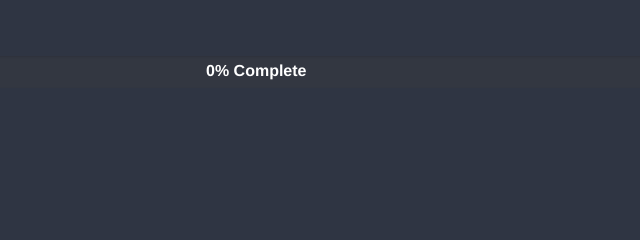
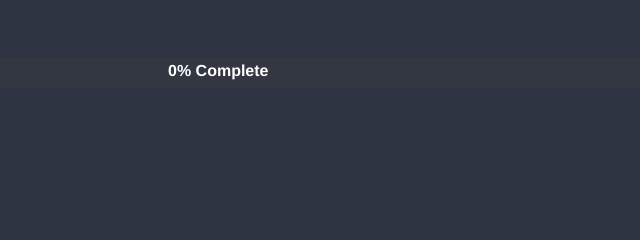
Before and after one commit to asmithdigital/uoa-cs-brief-form, a plain HTML site: page index-original.html in a window 1280 px wide. Shown: the top 240 px of the page, 434-1074 px from the left. Drawn offline with Linux system fonts and the light colour scheme.

Commit message:
reinstate progress bar text minus left positioning

```diff
--- a/css/multi-step-html-form.css
+++ b/css/multi-step-html-form.css
@@ -188,7 +188,7 @@ body {
   font-size: 16px;
   font-weight: bold;
   left: 50%;
-  /* margin-left: -38px; */
+  margin-left: -38px;
   /* padding: 6px 0; */
   position: absolute;
   top: 5px;
```
